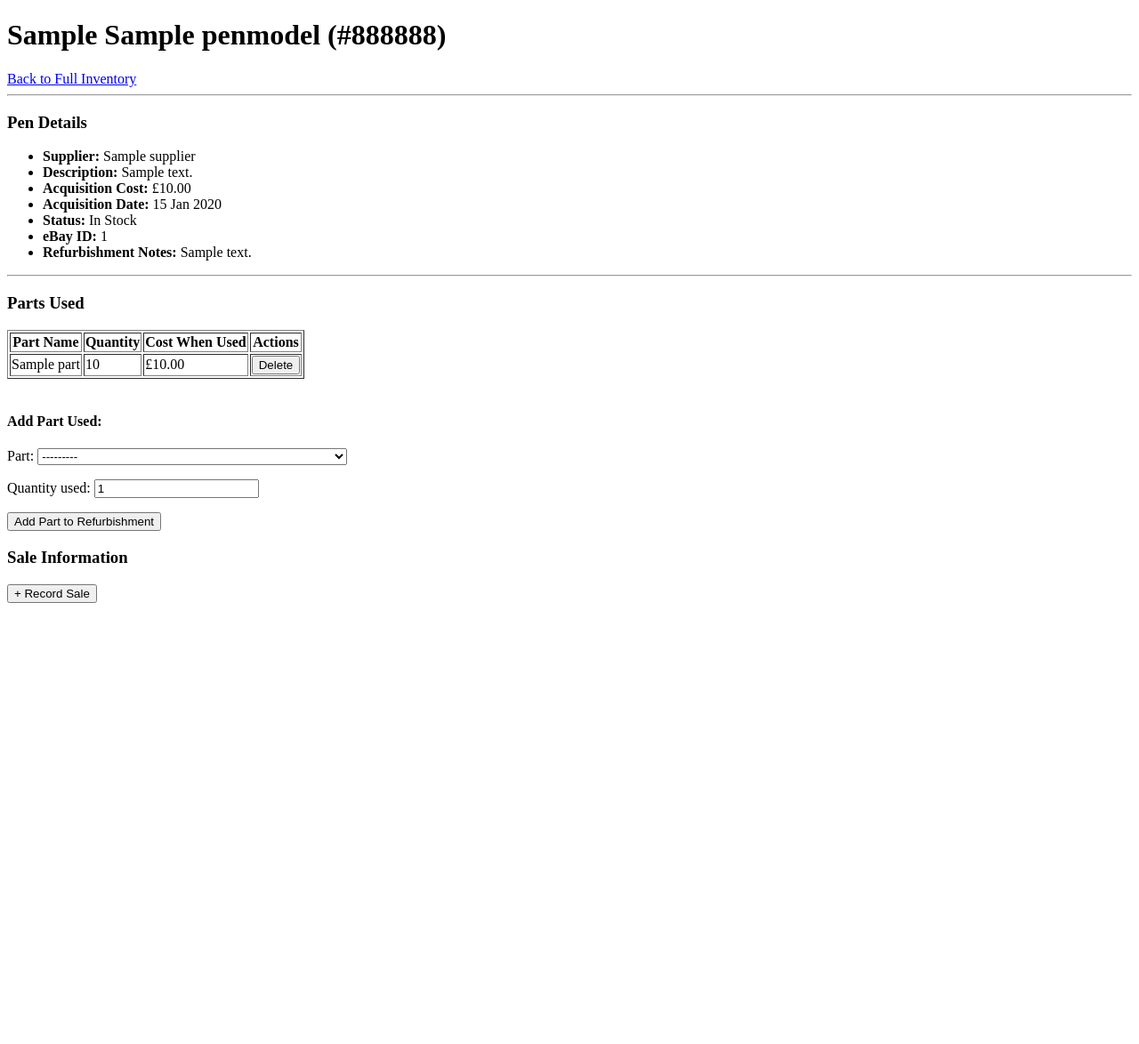
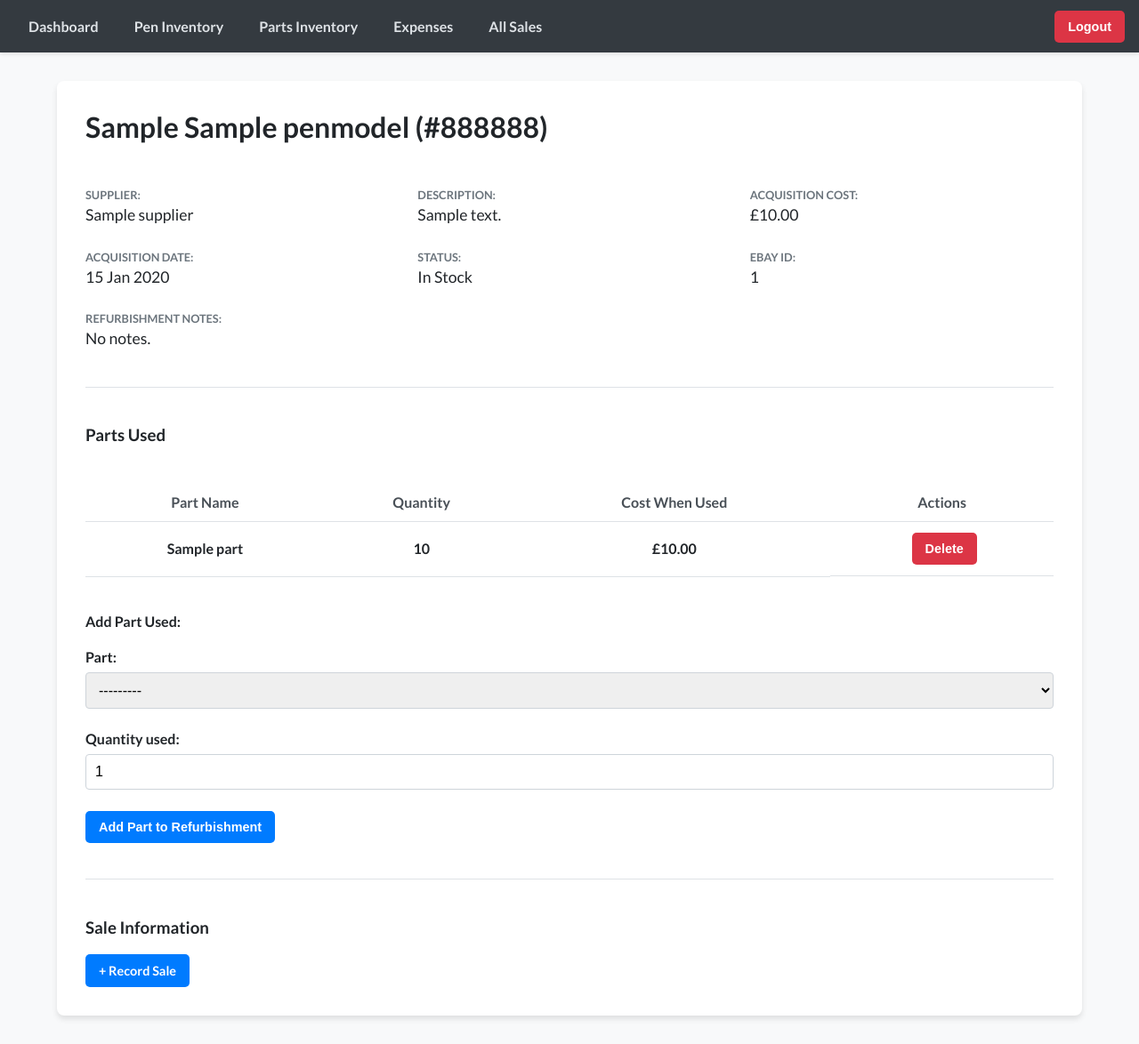
Before and after one commit to wsj20/pen_tracker, a Django app: page /inventory/1/ in a window 1280 px wide. Shown: the whole page at 89% size. Before the commit the page ends 678 px from the top, so only its background shows below. Run offline with Django 5.2, Linux system fonts and the light colour scheme; tables that the repository leaves empty hold one stand-in row (values such as "Sample post").

Commit message:
All inventory app HTML files and css finished.

```diff
--- /dev/null
+++ b/penTracker/inventory/templates/inventory/base.html
@@ -0,0 +1,38 @@
+{% load static %}
+<!DOCTYPE html>
+<html lang="en">
+<head>
+    <meta charset="UTF-8">
+    <meta name="viewport" content="width=device-width, initial-scale=1.0">
+
+    <link rel="preconnect" href="https://fonts.googleapis.com">
+    <link rel="preconnect" href="https://fonts.gstatic.com" crossorigin>
+    <link href="https://fonts.googleapis.com/css2?family=Lato:wght@400;700&display=swap" rel="stylesheet">
+
+    <link rel="stylesheet" href="{% static 'css/styles.css' %}">
+
+    <title>{% block title %}PenLedger{% endblock %}</title>
+</head>
+<body>
+    <nav>
+        <a href="{% url 'home' %}" {% if request.resolver_match.view_name == 'home' %}class="active"{% endif %}>Dashboard</a>
+        <a href="{% url 'pen-list' %}" {% if request.resolver_match.view_name == 'pen-list' %}class="active"{% endif %}>Pen Inventory</a>
+        <a href="{% url 'part-list' %}" {% if request.resolver_match.view_name == 'part-list' %}class="active"{% endif %}>Parts Inventory</a>
+        <a href="{% url 'expense-list' %}" {% if request.resolver_match.view_name == 'expense-list' %}class="active"{% endif %}>Expenses</a>
+        <a href="{% url 'sale-list' %}" {% if request.resolver_match.view_name == 'sale-list' %}class="active"{% endif %}>All Sales</a>
+
+        <form class="logout-form" method="post" action="{% url 'logout' %}">
+            {% csrf_token %}
+            <button type="submit" class="btn btn-danger">Logout</button>
+        </form>
+    </nav>
+
+    <div class="container">
+        <main>
+            {% block content %}
+            {% endblock %}
+        </main>
+    </div>
+
+</body>
+</html>
--- a/penTracker/inventory/templates/inventory/pen_detail.html
+++ b/penTracker/inventory/templates/inventory/pen_detail.html
@@ -1,36 +1,63 @@
-<!DOCTYPE html>
-<html lang="en">
-<head>
-    <meta charset="UTF-8">
-    <title>{{ pen.pen_model }}</title>
-</head>
-<body>
+{% extends "inventory/base.html" %}
+
+{% block title %}{{ pen.pen_model }}{% endblock %}
+
+{% block content %}
+
+    <div class="page-header">
         <h1>{{ pen.pen_model }} ({{ pen.colour }})</h1>
+    </div>
 
-    <a href="{% url 'pen-list' %}">Back to Full Inventory</a>
-    <hr>
+    <div class="detail-grid">
+        <div>
+            <dt>Supplier:</dt>
+            <dd>{{ pen.supplier|default:"N/A" }}</dd>
+        </div>
 
-    <h3>Pen Details</h3>
-    <ul>
-        <li><strong>Supplier:</strong> {{ pen.supplier|default:"N/A" }}</li>
-        <li><strong>Description:</strong> {{ pen.description|default:"No description." }}</li>
-        <li><strong>Acquisition Cost:</strong> £{{ pen.acquisition_cost }}</li>
-        <li><strong>Acquisition Date:</strong> {{ pen.acquisition_date|date:"d M Y" }}</li>
-        <li><strong>Status:</strong> {{ pen.get_status_display }}</li>
-        <li><strong>eBay ID:</strong> {{ pen.ebay_item_id|default:"Not Listed" }}</li>
-        <li><strong>Refurbishment Notes:</strong> {{ pen.refurb_note|default:"No notes." }}</li>
-    </ul>
+        <div>
+            <dt>Description:</dt>
+            <dd>{{ pen.description|default:"No description." }}</dd>
+        </div>
 
-    <hr>
+        <div>
+            <dt>Acquisition Cost:</dt>
+            <dd>£{{ pen.acquisition_cost }}</dd>
+        </div>
 
+        <div>
+            <dt>Acquisition Date:</dt>
+            <dd>{{ pen.acquisition_date|date:"d M Y" }}</dd>
+        </div>
+
+        <div>
+            <dt>Status:</dt>
+            <dd>{{ pen.get_status_display }}</dd>
+        </div>
+
+        <div>
+            <dt>eBay ID:</dt>
+            <dd>{{ pen.ebay_item_id|default:"Not Listed" }}</dd>
+        </div>
+
+        <div>
+            <dt>Refurbishment Notes:</dt>
+            <dd>{{ pen.refurb_notes|default:"No notes." }}</dd>
+        </div>
+    </div>
+
+
+    <div class="detail-section">
         <h3>Parts Used</h3>
         {% if parts_used %}
-        <table border="1">
+            <div class="table-container">
+                <table>
                     <thead>
                         <tr>
                             <th>Part Name</th>
                             <th>Quantity</th>
-                    <th>Cost When Used</th> <th>Actions</th>       </tr>
+                            <th>Cost When Used</th>
+                            <th class="actions">Actions</th>
+                        </tr>
                     </thead>
                     <tbody>
                         {% for usage in parts_used %}
@@ -38,10 +65,10 @@
                             <td>{{ usage.part.name }}</td>
                             <td>{{ usage.quantity_used }}</td>
                             <td>£{{ usage.cost_at_time_of_use }}</td>
-                    <td>
+                            <td class="actions">
                                 <form method="post" action="{% url 'part-usage-delete' usage.pk %}" style="display: inline;">
                                     {% csrf_token %}
-                            <button type="submit" onclick="return confirm('Are you sure you want to remove this part record? This will add the quantity back to your main parts inventory.');">
+                                    <button type="submit" class="btn btn-danger" onclick="return confirm('Remove this part usage record?');">
                                         Delete
                                     </button>
                                 </form>
@@ -50,25 +77,30 @@
                         {% endfor %}
                     </tbody>
                 </table>
+            </div>
         {% else %}
             <p>No parts have been recorded for this refurbishment yet.</p>
         {% endif %}
 
         <br>
-
         <h4>Add Part Used:</h4>
+        <div class="inline-form">
             <form method="post">
                 {% csrf_token %}
                 {{ form.as_p }}
-        <button type="submit">Add Part to Refurbishment</button>
+                <button type="submit" class="btn btn-primary">Add Part to Refurbishment</button>
             </form>
+        </div>
+    </div>
 
+
+    <div class="detail-section">
         <h3>Sale Information</h3>
         {% if pen.status == pen.STATUS_SOLD %}
-    <p>This pen has been sold. Details will be displayed here.</p>
+            <p>This pen has been sold. (Sale details will be displayed here).</p>
         {% else %}
-    <a href="{% url 'sale-record' pen.pk %}"><button>+ Record Sale</button></a>
+            <a href="{% url 'sale-record' pen.pk %}" class="btn btn-primary">+ Record Sale</a>
         {% endif %}
+    </div>
 
-</body>
-</html>
+{% endblock %}
--- a/penTracker/penTracker/settings.py
+++ b/penTracker/penTracker/settings.py
@@ -121,6 +121,10 @@
 
 STATIC_URL = 'static/'
 
+STATICFILES_DIRS = [
+    BASE_DIR / 'static',
+]
+
 # Default primary key field type
 # https://docs.djangoproject.com/en/5.2/ref/settings/#default-auto-field
 
--- /dev/null
+++ b/penTracker/static/css/styles.css
@@ -0,0 +1,239 @@
+/*GENERAL*/
+body {
+    font-family: "Lato", sans-serif;
+    margin: 0;
+    background-color: #f8f9fa;
+    color: #212529;
+    font-size: 16px;
+}
+
+h1 {
+    color: #212529;
+    border-bottom: 1px solid #dee2e6;
+    padding-bottom: 0.5em;
+    margin-top: 0;
+}
+
+/*LAYOUT CONTAINER*/
+.container {
+    max-width: 85%;
+    margin: 2rem auto;
+    padding: 2rem;
+    background-color: #ffffff;
+    border-radius: 8px;
+    box-shadow: 0 4px 6px rgba(0, 0, 0, 0.1);
+}
+
+/*NAVIGATION BAR*/
+nav {
+    background-color: #343a40;
+    padding: 0.5rem 1rem;
+    display: flex;
+    align-items: center;
+    box-shadow: 0 2px 4px rgba(0,0,0,0.1);
+}
+
+nav a {
+    color: #dee2e6;
+    text-decoration: none;
+    margin-right: 0.5rem;
+    font-weight: 700;
+    padding: 0.75rem 1rem;
+    border-radius: 5px;
+    transition: background-color 0.2s ease-in-out, color 0.2s ease-in-out;
+}
+
+nav a:hover {
+    background-color: #495057;
+    color: #ffffff;
+    text-decoration: none;
+}
+
+nav a.active {
+    background-color: #272a2ef9;
+    color: #ffffff;
+}
+
+nav .logout-form {
+    margin-left: auto;
+}
+
+/*BUTTONS*/
+.btn {
+    border: none;
+    padding: 10px 15px;
+    border-radius: 5px;
+    cursor: pointer;
+    font-size: 0.9rem;
+    text-decoration: none;
+    display: inline-block;
+    font-weight: bold;
+    text-align: center;
+    transition: background-color 0.2s ease-in-out;
+}
+
+.btn-primary {
+    background-color: #007bff;
+    color: white;
+}
+.btn-primary:hover {
+    background-color: #0056b3;
+}
+
+.btn-secondary {
+    background-color: #4f677d;
+    color: white;
+}
+.btn-secondary:hover {
+    background-color: #424a50;
+}
+
+.btn-danger {
+    background-color: #dc3545;
+    color: white;
+}
+.btn-danger:hover {
+    background-color: #c82333;
+}
+
+/*TABLE STYLES*/
+table {
+    border-collapse: collapse;
+    width: 100%;
+    margin-top: 1.5em;
+}
+
+th, td {
+    border-bottom: 1px solid #dee2e6;
+    text-align: center;
+    padding: 12px;
+    vertical-align: middle;
+}
+
+td {
+    font-weight: 600;
+    line-height: 1.4;
+}
+
+th {
+    font-weight: 750;
+    color: #495057;
+}
+
+tbody tr:hover {
+    background-color: #f8f9fa;
+}
+
+td.actions {
+    display: flex;
+    justify-content: center; /* Centers the buttons */
+    align-items: center;
+    gap: 0.5rem;
+    white-space: nowrap;
+}
+
+td.actions .btn {
+    margin-left: 5px;
+}
+
+.table-container {
+    overflow-x: auto;
+}
+
+/*FORM STYLES*/
+.container form p {
+    display: flex;
+    flex-direction: column;
+    margin-bottom: 1.5rem;
+}
+
+form label {
+    font-weight: bold;
+    margin-bottom: 0.5rem;
+}
+
+form input[type="text"],
+form input[type="date"],
+form input[type="number"],
+form input[type="url"],
+form select,
+form textarea {
+    width: 100%;
+    padding: 10px;
+    border: 1px solid #ced4da;
+    border-radius: 4px;
+    box-sizing: border-box;
+    font-size: 1rem;
+    transition: border-color 0.2s ease-in-out, box-shadow 0.2s ease-in-out;
+}
+
+form input:focus,
+form select:focus,
+form textarea:focus {
+    border-color: #80bdff;
+    outline: 0;
+    box-shadow: 0 0 0 0.2rem rgba(0,123,255,.25);
+}
+
+.form-actions {
+    display: flex;
+    align-items: center;
+    gap: 1rem;
+    margin-top: 2rem;
+    padding-top: 1.5rem;
+    border-top: 1px solid #dee2e6;
+}
+
+.add-new-link {
+    display: inline-block;
+    margin-top: 0.5rem;
+    font-size: 0.9rem;
+    font-weight: bold;
+    color: #6c757d;
+}
+
+/*DETAIL PAGE STYLES*/
+.detail-section {
+    margin-top: 2.5rem;
+    padding-top: 1.5rem;
+    border-top: 1px solid #dee2e6;
+}
+
+.detail-grid {
+    display: grid;
+    grid-template-columns: repeat(auto-fit, minmax(300px, 1fr));
+    gap: 1.5rem 2rem;
+    line-height: 1.5;
+}
+
+.detail-grid dt {
+    font-size: 0.8rem;
+    font-weight: 700;
+    text-transform: uppercase;
+    color: #6c757d;
+    margin-top: 1.25rem;
+}
+
+
+.detail-grid dt:first-child {
+    margin-top: 0;
+}
+
+
+.detail-grid dd {
+    margin-left: 0;
+    font-size: 1.1rem;
+}
+
+/*PAGE HEADER STYLES*/
+.page-header {
+    display: flex;
+    justify-content: space-between;
+    align-items: baseline;
+    margin-bottom: 2rem;
+}
+
+.page-header h1 {
+    margin-bottom: 0;
+    border-bottom: none;
+}
```
Also changed, not shown: penTracker/inventory/templates/inventory/part_form.html (+25 -12 lines), penTracker/inventory/templates/inventory/part_list.html (+18 -33 lines), penTracker/inventory/templates/inventory/pen_form.html (+33 -16 lines), penTracker/inventory/templates/inventory/pen_list.html (+19 -39 lines), penTracker/inventory/templates/inventory/pen_model_form.html (+11 -12 lines), penTracker/inventory/templates/inventory/pen_supplier_form.html (+10 -12 lines). Lines whose indentation alone changed are shown as unchanged.
